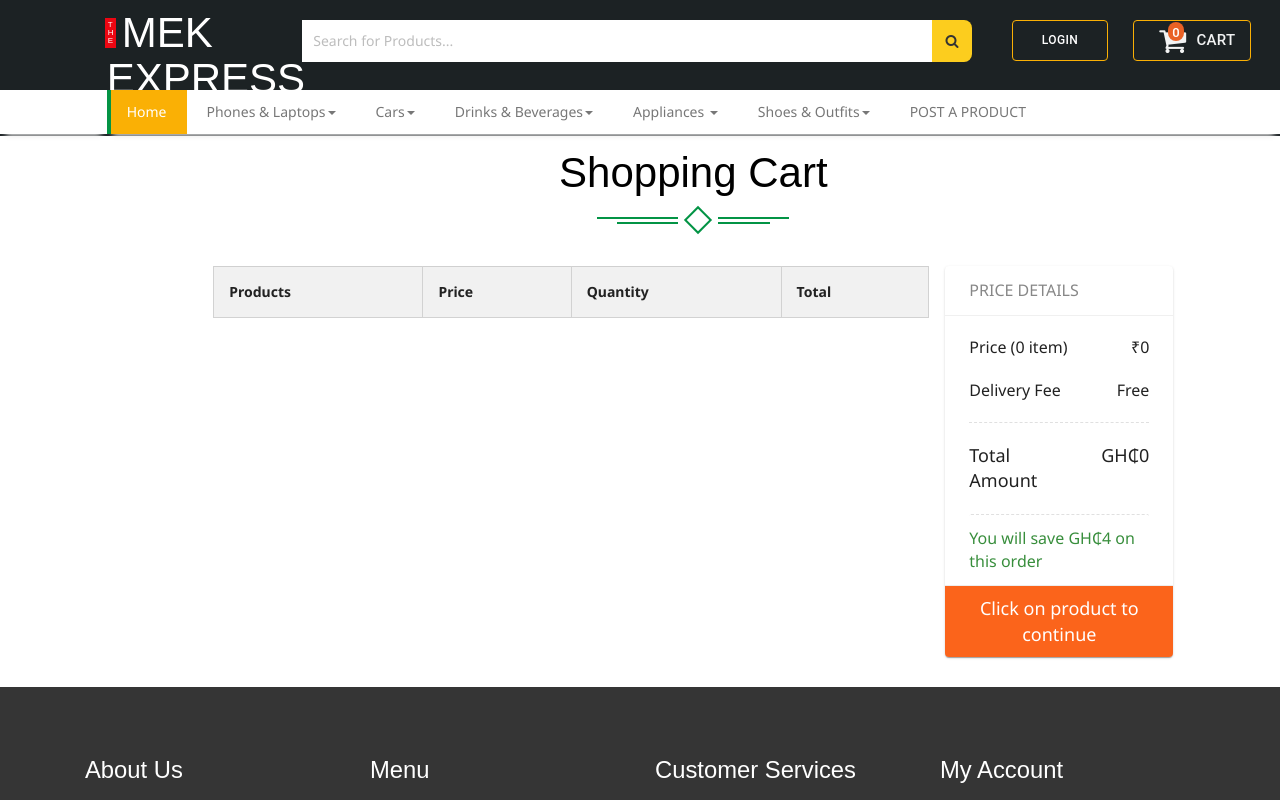
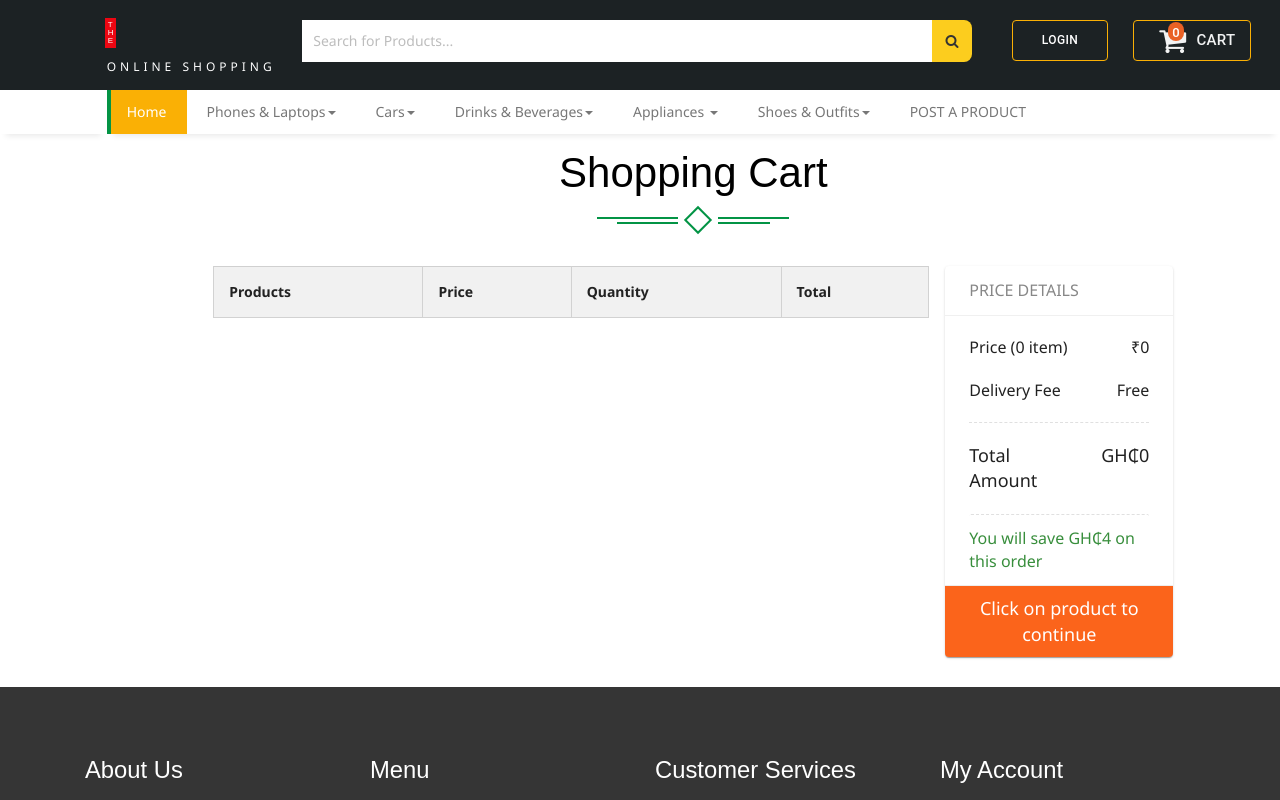
Before and after one commit to eben-siaw/Byest, a React (Create React App) app: page /carts in a window 1280 px wide. Shown: the top 800 px of the page. Built offline with nearby package versions, Linux system fonts and the light colour scheme.

Commit message:
new commit

```diff
--- a/src/Pages-Home/src/components/web/header/index.js
+++ b/src/Pages-Home/src/components/web/header/index.js
@@ -42,7 +42,7 @@ class Header extends Component {
                             <Grid container>
                                 <Grid item md={3} lg={2} xl={2}>
                                     <div className="logo">
-                                        <h1><Link to="#"><b>T<br />H<br />E</b>MEK EXPRESS<span>Online shopping</span></Link></h1>
+                                        <h1><Link to="#"><b>T<br />H<br />E</b><span>Online shopping</span></Link></h1>
                                     </div>
                                 </Grid>
                                 <Grid item md={6} lg={7} xl={6}>
```
